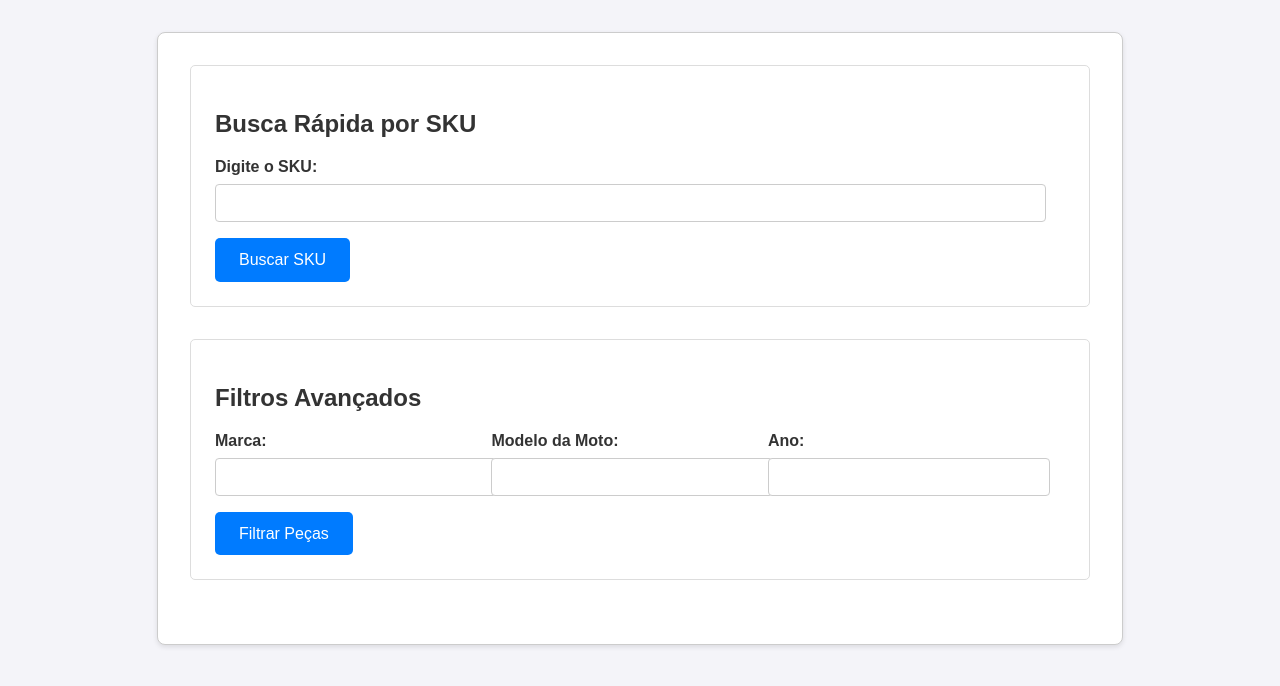
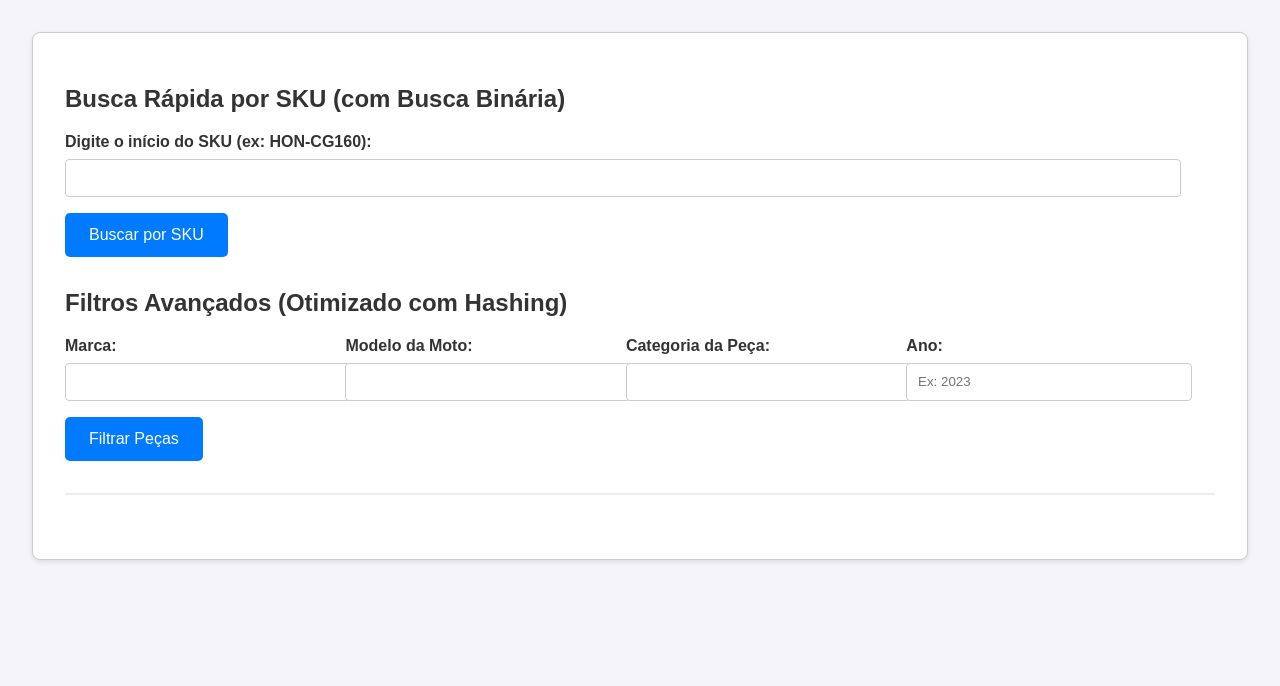
Before and after one commit to EDAII/AlogirtmoBusca_MarketplaceMoto, a Flask app: page / in a window 1280 px wide. Shown: the top 686 px of the page. Run offline with Flask 3, Linux system fonts and the light colour scheme.

Commit message:
Restruturando toda a estrutura do projoeto - Segmentando os códigos para melhor manutenção - Alterando base de dados fictícia para uma mais robusta - Separando o uso de busca binária para o SKU e o hashing para os filtros - Corrigindo melhor a estética da aplicação em geral

```diff
--- /dev/null
+++ b/app.py
@@ -0,0 +1,50 @@
+from flask import Flask, render_template, request
+import pandas as pd
+
+# A importação agora é direta e funcionará sem erros
+from algoritmos import busca_binaria, busca_hash
+
+# O Flask encontrará 'static' e 'templates' automaticamente
+app = Flask(__name__)
+
+# --- CARREGAMENTO E PREPARAÇÃO DOS DADOS ---
+try:
+    # O caminho para o CSV agora é direto
+    df_principal = pd.read_csv('motoparts.csv')
+    df_principal.dropna(subset=['SKU'], inplace=True)
+    df_principal = df_principal.reset_index()
+
+    # Prepara os dados para cada algoritmo
+    busca_binaria.preparar_dados_para_busca_binaria(df_principal)
+    busca_hash.preparar_indices_hash(df_principal)
+
+except FileNotFoundError:
+    print("ERRO CRÍTICO: 'motoparts.csv' não encontrado. Verifique se o arquivo está na mesma pasta que app.py.")
+    df_principal = pd.DataFrame()
+
+
+# --- Rotas da Aplicação ---
+
+@app.route('/')
+def index():
+    return render_template('index.html', form_values={})
+
+@app.route('/buscar_sku', methods=['POST'])
+def buscar_sku():
+    sku_prefixo = request.form.get('sku_prefix', '').strip().upper()
+    resultados = busca_binaria.buscar_por_prefixo_sku(sku_prefixo)
+    return render_template('index.html', pecas_por_sku=resultados, sku_buscado=sku_prefixo, form_values={})
+
+@app.route('/filtrar', methods=['POST'])
+def filtrar_pecas():
+    filtros = {
+        "Marca": request.form.get('marca'),
+        "Modelo": request.form.get('modelo'),
+        "Ano": request.form.get('ano'),
+        "Categoria_Peca": request.form.get('categoria_peca')
+    }
+    pecas_filtradas = busca_hash.buscar_por_filtros_hash(filtros)
+    return render_template('index.html', pecas_filtradas=pecas_filtradas, form_values=request.form)
+
+if __name__ == '__main__':
+    app.run(debug=True)
--- a/backend/app.py
+++ /dev/null
@@ -1,90 +0,0 @@
-from flask import Flask, render_template, request
-import pandas as pd
-from bisect import bisect_left
-import math
-
-app = Flask(__name__, template_folder='../templates')
-
-# --- Carregamento e Preparação dos Dados ---
-try:
-    df = pd.read_csv("../motoparts.csv")
-    df = df.dropna(subset=["sku"])
-    df["sku"] = df["sku"].astype(int)
-
-    order = df["sku"].to_numpy().argsort()
-    skus_sorted = df["sku"].to_numpy()[order]
-except FileNotFoundError:
-    print("Erro: O arquivo motoparts.csv não foi encontrado.")
-    df = pd.DataFrame()
-    skus_sorted = []
-    order = []
-
-# --- Funções Auxiliares e de Busca ---
-
-def find_by_sku(target):
-    """Encontra um item pelo SKU usando busca binária."""
-    i = bisect_left(skus_sorted, target)
-    if i < len(skus_sorted) and skus_sorted[i] == target:
-        peca_dict = df.iloc[order[i]].to_dict()
-        return {k: ('' if isinstance(v, float) and math.isnan(v) else v) for k, v in peca_dict.items()}
-    return None
-
-def is_year_compatible(compatibility_range, target_year):
-    """Verifica se um ano está dentro do intervalo de compatibilidade."""
-    if not isinstance(compatibility_range, str):
-        return False
-    try:
-        start_year, end_year = map(int, compatibility_range.split('-'))
-        return start_year <= target_year <= end_year
-    except (ValueError, TypeError):
-        return False
-
-# --- Rotas da Aplicação ---
-
-@app.route('/')
-def index():
-    """Renderiza a página inicial."""
-    # CORREÇÃO APLICADA AQUI:
-    return render_template('index.html', form_values={})
-
-@app.route('/buscar_sku', methods=['POST'])
-def buscar_sku():
-    """Recebe um SKU e retorna o resultado da busca."""
-    try:
-        sku_buscado = int(request.form['sku'])
-        resultado = find_by_sku(sku_buscado)
-        if resultado:
-            return render_template('index.html', peca_sku=resultado, sku_buscado=sku_buscado, form_values=request.form)
-        else:
-            return render_template('index.html', erro_sku="Peça não encontrada.", sku_buscado=sku_buscado, form_values=request.form)
-    except (ValueError, KeyError):
-        return render_template('index.html', erro_sku="SKU inválido.", form_values=request.form)
-
-@app.route('/filtrar', methods=['POST'])
-def filtrar_pecas():
-    """Filtra peças por marca, modelo e ano."""
-    marca = request.form.get('marca')
-    modelo = request.form.get('modelo')
-    ano_str = request.form.get('ano')
-
-    resultados = df[df['estoque'] > 0].copy()
-
-    if marca:
-        resultados = resultados[resultados['marca'].str.contains(marca, case=False, na=False)]
-
-    if modelo:
-        resultados = resultados[resultados['modelo'].str.contains(modelo, case=False, na=False)]
-
-    if ano_str:
-        try:
-            ano = int(ano_str)
-            resultados = resultados[resultados['compatibilidade_anos'].apply(lambda x: is_year_compatible(x, ano))]
-        except ValueError:
-            pass
-
-    pecas_filtradas = resultados.to_dict('records')
-
-    return render_template('index.html', pecas_filtradas=pecas_filtradas, form_values=request.form)
-
-if __name__ == '__main__':
-    app.run(debug=True)
--- /dev/null
+++ b/static/css/style.css
@@ -0,0 +1,103 @@
+/* static/css/style.css */
+
+body {
+    font-family: sans-serif;
+    margin: 2em;
+    background-color: #f4f4f9;
+    color: #333;
+}
+
+.container {
+    max-width: 1200px;
+    margin: auto;
+    padding: 2em;
+    background-color: white;
+    border: 1px solid #ccc;
+    border-radius: 8px;
+    box-shadow: 0 2px 5px rgba(0,0,0,0.1);
+}
+
+.form-section {
+    margin-bottom: 2em;
+}
+
+.form-group {
+    margin-bottom: 1em;
+}
+
+.form-group.inline {
+    display: inline-block;
+    width: 24%;
+    vertical-align: top;
+}
+
+label {
+    display: block;
+    margin-bottom: 0.5em;
+    font-weight: bold;
+}
+
+input[type="text"],
+input[type="number"] {
+    width: 95%;
+    padding: 0.8em;
+    border: 1px solid #ccc;
+    border-radius: 4px;
+}
+
+input[type=number]::-webkit-inner-spin-button,
+input[type=number]::-webkit-outer-spin-button {
+  -webkit-appearance: none;
+  margin: 0;
+}
+
+input[type=number] {
+  -moz-appearance: textfield; /* Para Firefox */
+}
+
+.btn {
+    padding: 0.8em 1.5em;
+    background-color: #007bff;
+    color: white;
+    border: none;
+    cursor: pointer;
+    border-radius: 5px;
+    font-size: 1em;
+}
+
+.results-area {
+    margin-top: 2em;
+    padding-top: 2em;
+    border-top: 2px solid #eee;
+}
+
+.error {
+    color: #d9534f;
+}
+
+table {
+    width: 100%;
+    border-collapse: collapse;
+    margin-top: 1em;
+}
+
+th, td {
+    border: 1px solid #ddd;
+    padding: 0.8em;
+    text-align: left;
+}
+
+th {
+    background-color: #f2f2f2;
+}
+
+tr:nth-child(even) {
+    background-color: #f9f9f9;
+}
+
+/* --- NOVO CÓDIGO AJUSTADO AQUI --- */
+/* Remove a borda padrão do navegador ao clicar nos campos de input */
+input[type="text"]:focus,
+input[type="number"]:focus {
+    outline: none; /* Remove completamente o contorno padrão do navegador */
+}
--- a/templates/index.html
+++ b/templates/index.html
@@ -5,169 +5,100 @@
   <meta charset="UTF-8">
   <meta name="viewport" content="width=device-width, initial-scale=1.0">
   <title>Controle de Estoque de Peças</title>
-  <style>
-    body {
-      font-family: sans-serif;
-      margin: 2em;
-      background-color: #f4f4f9;
-      color: #333;
-    }
-
-    .container {
-      max-width: 900px;
-      margin: auto;
-      padding: 2em;
-      background-color: white;
-      border: 1px solid #ccc;
-      border-radius: 8px;
-      box-shadow: 0 2px 5px rgba(0, 0, 0, 0.1);
-    }
-
-    .form-section {
-      padding: 1.5em;
-      border: 1px solid #ddd;
-      border-radius: 5px;
-      margin-bottom: 2em;
-    }
-
-    .form-group {
-      margin-bottom: 1em;
-    }
-
-    .form-group.inline {
-      display: inline-block;
-      width: 32%;
-    }
-
-    label {
-      display: block;
-      margin-bottom: 0.5em;
-      font-weight: bold;
-    }
-
-    input[type="text"],
-    input[type="number"] {
-      width: 95%;
-      padding: 0.8em;
-      border: 1px solid #ccc;
-      border-radius: 4px;
-    }
-
-    .btn {
-      padding: 0.8em 1.5em;
-      background-color: #007bff;
-      color: white;
-      border: none;
-      cursor: pointer;
-      border-radius: 5px;
-      font-size: 1em;
-    }
-
-    .result {
-      margin-top: 1em;
-      padding: 1em;
-    }
-
-    .error {
-      color: #d9534f;
-    }
-
-    table {
-      width: 100%;
-      border-collapse: collapse;
-      margin-top: 2em;
-    }
-
-    th,
-    td {
-      border: 1px solid #ddd;
-      padding: 0.8em;
-      text-align: left;
-    }
-
-    th {
-      background-color: #f2f2f2;
-    }
-
-    tr:nth-child(even) {
-      background-color: #f9f9f9;
-    }
-  </style>
+  <link rel="stylesheet" href="{{ url_for('static', filename='css/style.css') }}">
 </head>
 
 <body>
   <div class="container">
     <div class="form-section">
-      <h2>Busca Rápida por SKU</h2>
+      <h2>Busca Rápida por SKU (com Busca Binária)</h2>
       <form action="/buscar_sku" method="post">
         <div class="form-group">
-          <label for="sku">Digite o SKU:</label>
-          <input type="text" id="sku" name="sku" value="{{ sku_buscado or '' }}" required>
+          <label for="sku_prefix">Digite o início do SKU (ex: HON-CG160):</label>
+          <input type="text" id="sku_prefix" name="sku_prefix" value="{{ sku_buscado or '' }}" required>
         </div>
-        <button type="submit" class="btn">Buscar SKU</button>
+        <button type="submit" class="btn">Buscar por SKU</button>
       </form>
-      {% if peca_sku %}
-      <div class="result">
-        <h3>Peça Encontrada:</h3>
-        <ul>
-          {% for key, value in peca_sku.items() %}
-          <li><strong>{{ key }}:</strong> {{ value }}</li>
-          {% endfor %}
-        </ul>
-      </div>
-      {% endif %}
-      {% if erro_sku %}
-      <p class="error result">{{ erro_sku }}</p>
-      {% endif %}
     </div>
 
     <div class="form-section">
-      <h2>Filtros Avançados</h2>
+      <h2>Filtros Avançados (Otimizado com Hashing)</h2>
       <form action="/filtrar" method="post">
-        <div class="form-group inline">
-          <label for="marca">Marca:</label>
-          <input type="text" id="marca" name="marca" value="{{ form_values.marca or '' }}">
-        </div>
-        <div class="form-group inline">
-          <label for="modelo">Modelo da Moto:</label>
-          <input type="text" id="modelo" name="modelo" value="{{ form_values.modelo or '' }}">
-        </div>
-        <div class="form-group inline">
-          <label for="ano">Ano:</label>
-          <input type="number" id="ano" name="ano" value="{{ form_values.ano or '' }}">
-        </div>
+        <div class="form-group inline"><label for="marca">Marca:</label><input type="text" id="marca" name="marca" value="{{ form_values.marca or '' }}"></div>
+        <div class="form-group inline"><label for="modelo">Modelo da Moto:</label><input type="text" id="modelo" name="modelo" value="{{ form_values.modelo or '' }}"></div>
+        <div class="form-group inline"><label for="categoria_peca">Categoria da Peça:</label><input type="text" id="categoria_peca" name="categoria_peca" value="{{ form_values.categoria_peca or '' }}"></div>
+        <div class="form-group inline"><label for="ano">Ano:</label><input type="number" id="ano" name="ano" value="{{ form_values.ano or '' }}" placeholder="Ex: 2023"></div>
         <button type="submit" class="btn">Filtrar Peças</button>
       </form>
     </div>
 
-    {% if pecas_filtradas is defined %}
-    <div class="result">
-      <h3>Resultados da Busca ({{ pecas_filtradas|length }} peças encontradas)</h3>
+    <div class="results-area">
+
+      {% if pecas_por_sku is defined %}
+      <h3>Resultados para o SKU "{{ sku_buscado }}" ({{ pecas_por_sku|length }} peças encontradas)</h3>
+      {% if pecas_por_sku %}
+      <table>
+        <thead>
+          <tr>
+            <th>SKU</th>
+            <th>Peça</th>
+            <th>Categoria</th>
+            <th>Marca</th>
+            <th>Modelo</th>
+            <th>Ano</th>
+            <th>Preço</th>
+            <th>Estoque</th>
+          </tr>
+        </thead>
+        <tbody>
+          {% for peca in pecas_por_sku %}
+          <tr>
+            <td>{{ peca.SKU }}</td>
+            <td>{{ peca.Nome_Peca }}</td>
+            <td>{{ peca.Categoria_Peca }}</td>
+            <td>{{ peca.Marca }}</td>
+            <td>{{ peca.Modelo }}</td>
+            <td>{{ peca.Ano }}</td>
+            <td>R$ {{ "%.2f"|format(peca.Preco_Recomendado|float) }}</td>
+            <td>{{ peca.Estoque }}</td>
+          </tr>
+          {% endfor %}
+        </tbody>
+      </table>
+      {% else %}
+      <p>Nenhuma peça encontrada com este prefixo de SKU.</p>
+      {% endif %}
+      {% endif %}
+
+      {% if pecas_filtradas is defined %}
+      <h3>Resultados dos Filtros ({{ pecas_filtradas|length }} peças encontradas)</h3>
       {% if pecas_filtradas %}
       <table>
         <thead>
           <tr>
             <th>SKU</th>
-            <th>Nome</th>
+            <th>Peça</th>
+            <th>Categoria</th>
             <th>Marca</th>
             <th>Modelo</th>
-            <th>Compatibilidade</th>
+            <th>Ano</th>
             <th>Preço</th>
-            <th>Vendedor</th>
+            <th>Fornecedor</th>
             <th>Estoque</th>
           </tr>
         </thead>
         <tbody>
           {% for peca in pecas_filtradas %}
           <tr>
-            <td>{{ peca.sku }}</td>
-            <td>{{ peca.nome }}</td>
-            <td>{{ peca.marca }}</td>
-            <td>{{ peca.modelo }}</td>
-            <td>{{ peca.compatibilidade_anos }}</td>
-            <td>R$ {{ "%.2f"|format(peca.preco|float) }}</td>
-            <td>{{ peca.vendedor }}</td>
-            <td>{{ peca.estoque }}</td>
+            <td>{{ peca.SKU }}</td>
+            <td>{{ peca.Nome_Peca }}</td>
+            <td>{{ peca.Categoria_Peca }}</td>
+            <td>{{ peca.Marca }}</td>
+            <td>{{ peca.Modelo }}</td>
+            <td>{{ peca.Ano }}</td>
+            <td>R$ {{ "%.2f"|format(peca.Preco_Recomendado|float) }}</td>
+            <td>{{ peca.Fornecedor }}</td>
+            <td>{{ peca.Estoque }}</td>
           </tr>
           {% endfor %}
         </tbody>
@@ -175,8 +106,9 @@
       {% else %}
       <p>Nenhuma peça encontrada com os filtros aplicados.</p>
       {% endif %}
+      {% endif %}
+
     </div>
-    {% endif %}
   </div>
 </body>
 
```
Also changed, not shown: algoritmos/busca_binaria.py (added, +31 -0 lines), algoritmos/busca_hash.py (added, +77 -0 lines), backend/buscar_binaria.py (deleted, +0 -25 lines), motoparts.csv.
